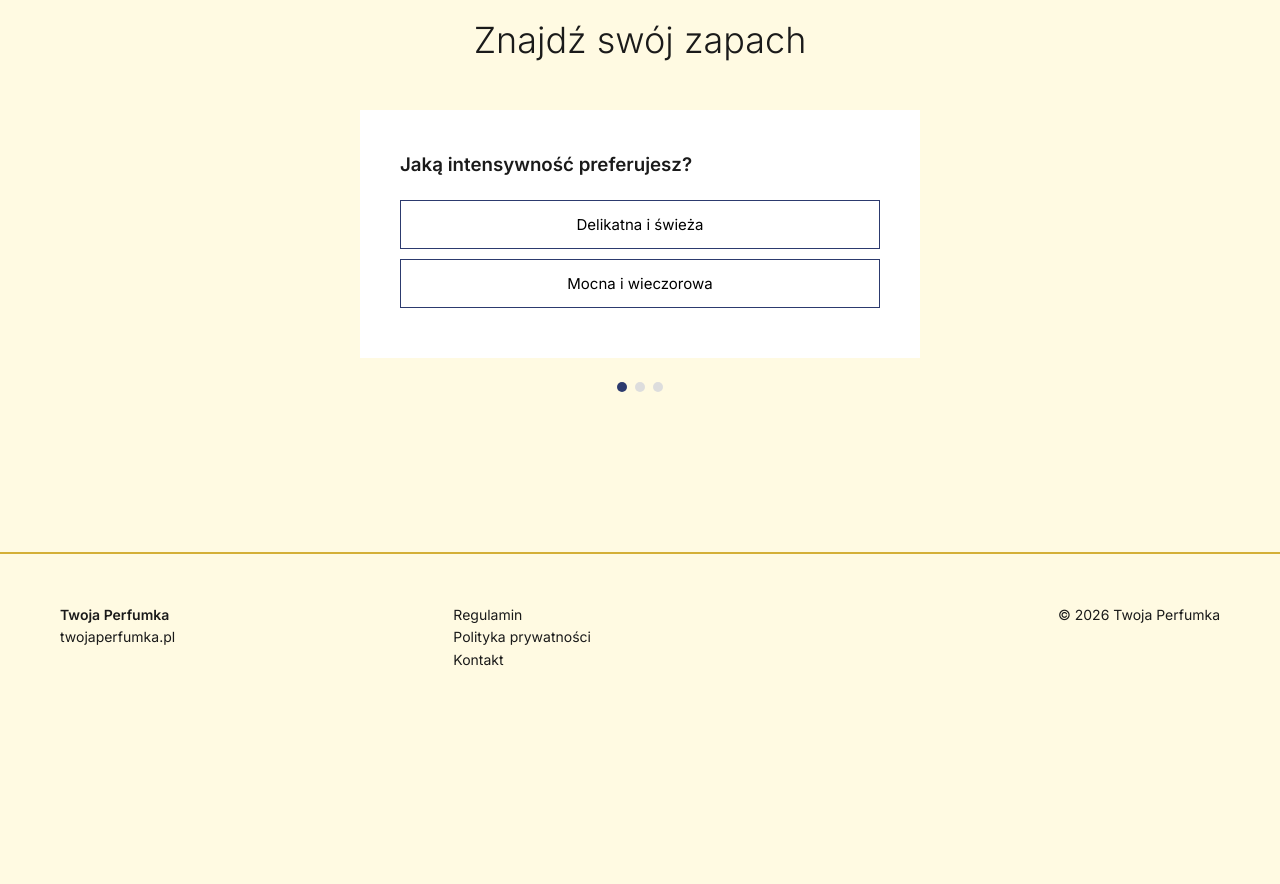
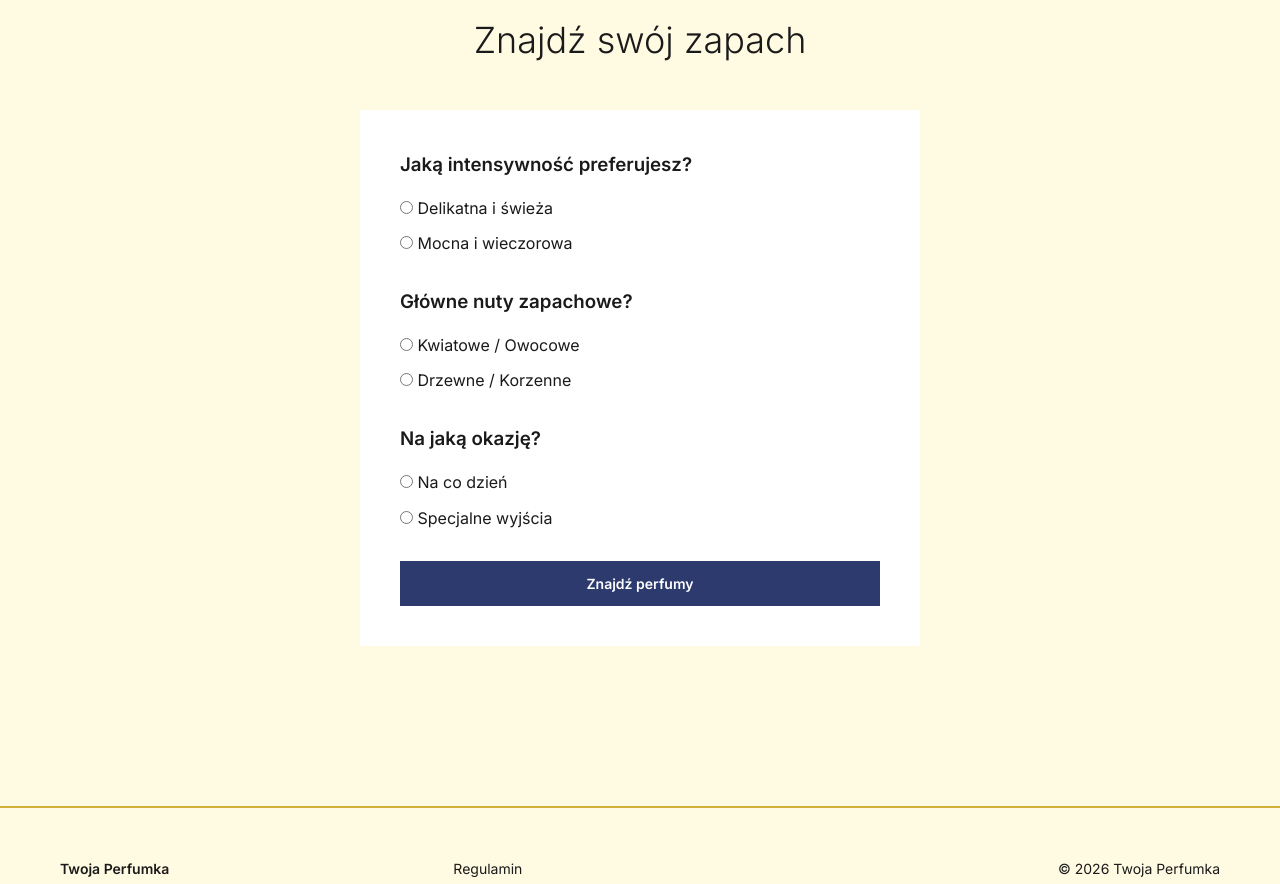
Before and after one commit to Camilleus/perfumy-mlm, a Django app: page /quiz/ in a window 1280 px wide. Shown: the part 177-1061 px from the top of the page. Before the commit the page ends 843 px from the top, so only its background shows below. Run offline with Django 5.2, Linux system fonts and the light colour scheme.

Commit message:
add slug, category, concentration, intensity, occasion to Product

```diff
--- a/products/urls.py
+++ b/products/urls.py
@@ -3,6 +3,6 @@ from . import views
 
 urlpatterns = [
     path('', views.product_list, name='product_list'),
-    path('produkt/<int:pk>/', views.product_detail, name='product_detail'),
+    path('produkt/<slug:slug>/', views.product_detail, name='product_detail'),
     path('quiz/', views.quiz, name='quiz'),
 ]
--- a/products/views.py
+++ b/products/views.py
@@ -21,9 +21,21 @@ def product_list(request):
     })
 
 
-def product_detail(request, pk):
-    product = get_object_or_404(Product, pk=pk)
+def product_detail(request, slug):
+    product = get_object_or_404(Product, slug=slug)
     return render(request, 'products/detail.html', {'product': product})
 
 def quiz(request):
-    return render(request, 'products/quiz.html')
+    results = None
+    if request.method == 'POST':
+        intensity = request.POST.get('intensity')
+        category = request.POST.get('category')
+        occasion = request.POST.get('occasion')
+        results = Product.objects.filter(
+            is_available=True,
+            intensity=intensity,
+            occasion=occasion,
+        )
+        if category:
+            results = results.filter(category=category)
+    return render(request, 'products/quiz.html', {'results': results})
--- a/templates/products/quiz.html
+++ b/templates/products/quiz.html
@@ -5,90 +5,70 @@
     <div class="container" style="max-width: 600px;">
         <h1 style="font-size: 36px; font-weight: 300; text-align: center; margin-bottom: 40px;">Znajdź swój zapach</h1>
 
-        <div id="quiz-box" style="background: white; padding: 40px;">
-
-            <div class="step" id="step-1">
-                <h3 style="margin-bottom: 20px;">Jaką intensywność preferujesz?</h3>
-                <button class="quiz-btn" onclick="nextStep(2)">Delikatna i świeża</button>
-                <button class="quiz-btn" onclick="nextStep(2)">Mocna i wieczorowa</button>
-            </div>
-
-            <div class="step hidden" id="step-2">
-                <h3 style="margin-bottom: 20px;">Główne nuty zapachowe?</h3>
-                <button class="quiz-btn" onclick="nextStep(3)">Kwiatowe / Owocowe</button>
-                <button class="quiz-btn" onclick="nextStep(3)">Drzewne / Korzenne</button>
-            </div>
-
-            <div class="step hidden" id="step-3">
-                <h3 style="margin-bottom: 20px;">Na jaką okazję?</h3>
-                <button class="quiz-btn" onclick="showResult('damskie')">Na co dzień</button>
-                <button class="quiz-btn" onclick="showResult('meskie')">Specjalne wyjścia</button>
-            </div>
-
-            <div class="hidden" id="quiz-result" style="text-align: center;">
-                <h3 style="margin-bottom: 20px;">Twój idealny wybór:</h3>
-                <p style="margin-bottom: 30px;">Polecamy nasze <strong id="result-text"></strong></p>
-                <a id="result-link" href="/" class="btn" style="margin-right: 10px;">Zobacz produkty</a>
-                <button class="btn" onclick="resetQuiz()" style="background: #888;">Zacznij od nowa</button>
-            </div>
-
+        {% if results is None %}
+        <div style="background: white; padding: 40px;">
+            <form method="post">
+                {% csrf_token %}
+                <div style="margin-bottom: 30px;">
+                    <h3 style="margin-bottom: 16px;">Jaką intensywność preferujesz?</h3>
+                    <label style="display: block; margin-bottom: 10px;">
+                        <input type="radio" name="intensity" value="light" required> Delikatna i świeża
+                    </label>
+                    <label style="display: block;">
+                        <input type="radio" name="intensity" value="strong"> Mocna i wieczorowa
+                    </label>
+                </div>
+                <div style="margin-bottom: 30px;">
+                    <h3 style="margin-bottom: 16px;">Główne nuty zapachowe?</h3>
+                    <label style="display: block; margin-bottom: 10px;">
+                        <input type="radio" name="category" value="floral" required> Kwiatowe / Owocowe
+                    </label>
+                    <label style="display: block;">
+                        <input type="radio" name="category" value="woody"> Drzewne / Korzenne
+                    </label>
+                </div>
+                <div style="margin-bottom: 30px;">
+                    <h3 style="margin-bottom: 16px;">Na jaką okazję?</h3>
+                    <label style="display: block; margin-bottom: 10px;">
+                        <input type="radio" name="occasion" value="daily" required> Na co dzień
+                    </label>
+                    <label style="display: block;">
+                        <input type="radio" name="occasion" value="special"> Specjalne wyjścia
+                    </label>
+                </div>
+                <button type="submit" class="btn" style="width: 100%; padding: 14px;">Znajdź perfumy</button>
+            </form>
         </div>
 
-        <div style="display: flex; justify-content: center; gap: 8px; margin-top: 24px;" id="dots">
-            <span class="dot active" id="dot-1"></span>
-            <span class="dot" id="dot-2"></span>
-            <span class="dot" id="dot-3"></span>
+        {% else %}
+        <a href="{% url 'quiz' %}" style="color: var(--accent); font-size: 14px;">← Zacznij od nowa</a>
+        <div style="margin-top: 30px;">
+            {% if results %}
+            <h2 style="font-size: 24px; font-weight: 300; margin-bottom: 30px;">Twoje dopasowania:</h2>
+            <div style="display: grid; gap: 20px;">
+                {% for product in results %}
+                <a href="{% url 'product_detail' product.slug %}" style="text-decoration: none; color: inherit;">
+                <div style="background: white; padding: 20px; display: flex; gap: 20px; align-items: center;">
+                    {% if product.image %}
+                    <img src="{{ product.image.url }}" style="width: 80px; height: 80px; object-fit: cover;">
+                    {% else %}
+                    <div style="width: 80px; height: 80px; background: #f0f0f0; display: flex; align-items: center; justify-content: center; font-size: 32px;">🧴</div>
+                    {% endif %}
+                    <div>
+                        <div style="font-weight: 600;">{{ product.name }}</div>
+                        <div style="color: #888; font-size: 13px;">{{ product.brand }}</div>
+                        <div style="color: var(--accent); font-weight: 600; margin-top: 6px;">{{ product.price }} zł</div>
+                    </div>
+                </div>
+                </a>
+                {% endfor %}
+            </div>
+            {% else %}
+            <p style="color: #888; text-align: center;">Brak produktów dla tych kryteriów. Spróbuj inne opcje.</p>
+            {% endif %}
         </div>
+        {% endif %}
 
     </div>
 </section>
-
-<style>
-    .quiz-btn {
-        display: block;
-        width: 100%;
-        padding: 14px;
-        margin: 10px 0;
-        border: 1px solid var(--accent);
-        background: transparent;
-        cursor: pointer;
-        font-family: 'Inter', sans-serif;
-        font-size: 15px;
-        transition: background 0.2s, color 0.2s;
-    }
-    .quiz-btn:hover { background: var(--accent); color: white; }
-    .hidden { display: none; }
-    .dot {
-        width: 10px; height: 10px;
-        border-radius: 50%;
-        background: #ddd;
-        display: inline-block;
-        transition: background 0.3s;
-    }
-    .dot.active { background: var(--accent); }
-</style>
-
-<script>
-    function nextStep(step) {
-        document.querySelectorAll('.step').forEach(s => s.classList.add('hidden'));
-        document.getElementById('step-' + step).classList.remove('hidden');
-        document.querySelectorAll('.dot').forEach(d => d.classList.remove('active'));
-        document.getElementById('dot-' + step).classList.add('active');
-    }
-
-    function showResult(category) {
-        document.querySelectorAll('.step').forEach(s => s.classList.add('hidden'));
-        document.querySelectorAll('.dot').forEach(d => d.classList.remove('active'));
-        const labels = { 'damskie': 'perfumy damskie', 'meskie': 'perfumy męskie' };
-        document.getElementById('result-text').innerText = labels[category];
-        document.getElementById('result-link').href = '/?gender=' + (category === 'damskie' ? 'K' : 'M');
-        document.getElementById('quiz-result').classList.remove('hidden');
-    }
-
-    function resetQuiz() {
-        document.getElementById('quiz-result').classList.add('hidden');
-        nextStep(1);
-        document.getElementById('dot-1').classList.add('active');
-    }
-</script>
 {% endblock %}
```
Also changed, not shown: products/admin.py (+4 -3 lines), products/models.py (+31 -0 lines), products/migrations/0002_product_category_product_concentration_and_more.py (added).
